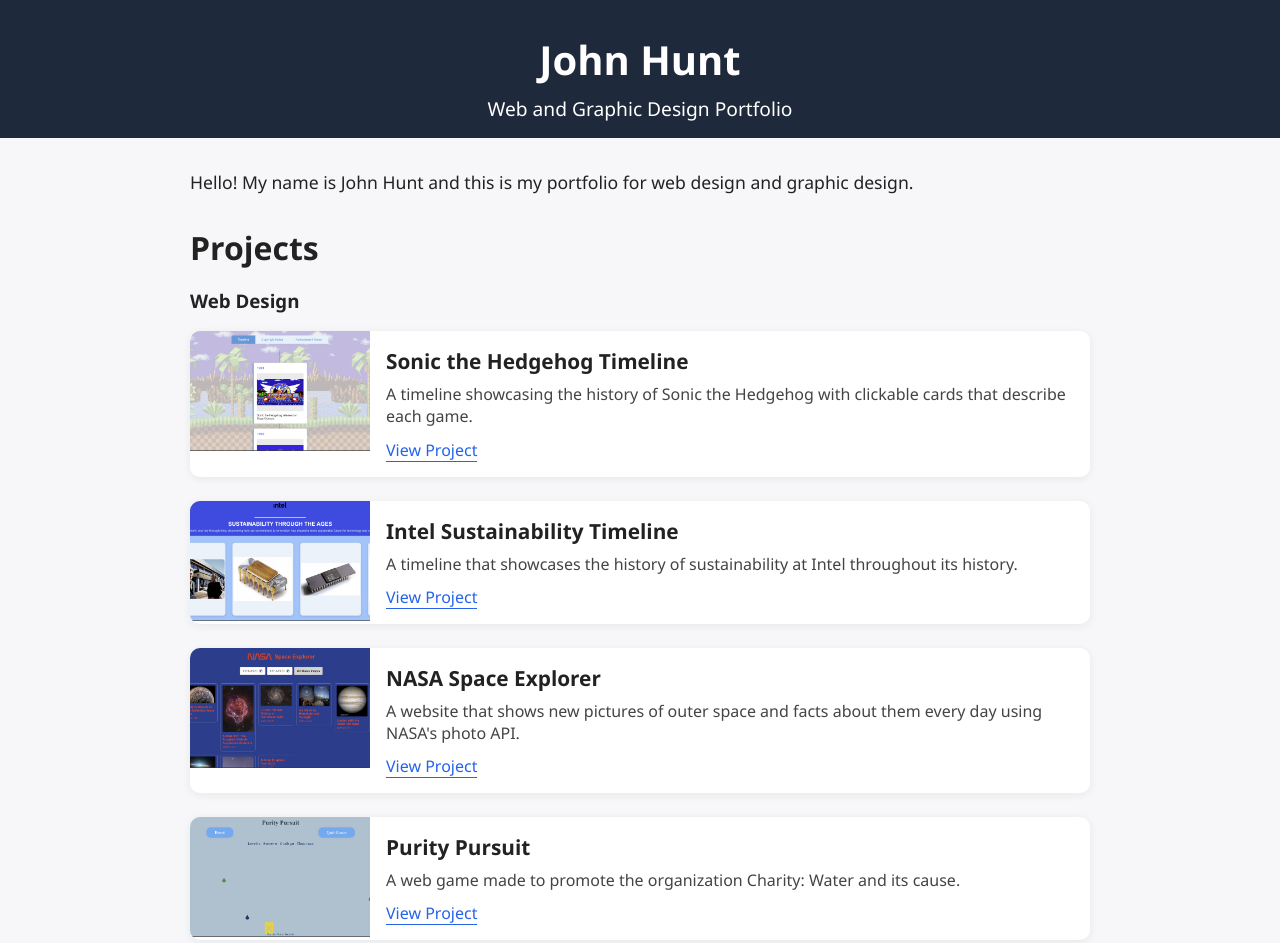
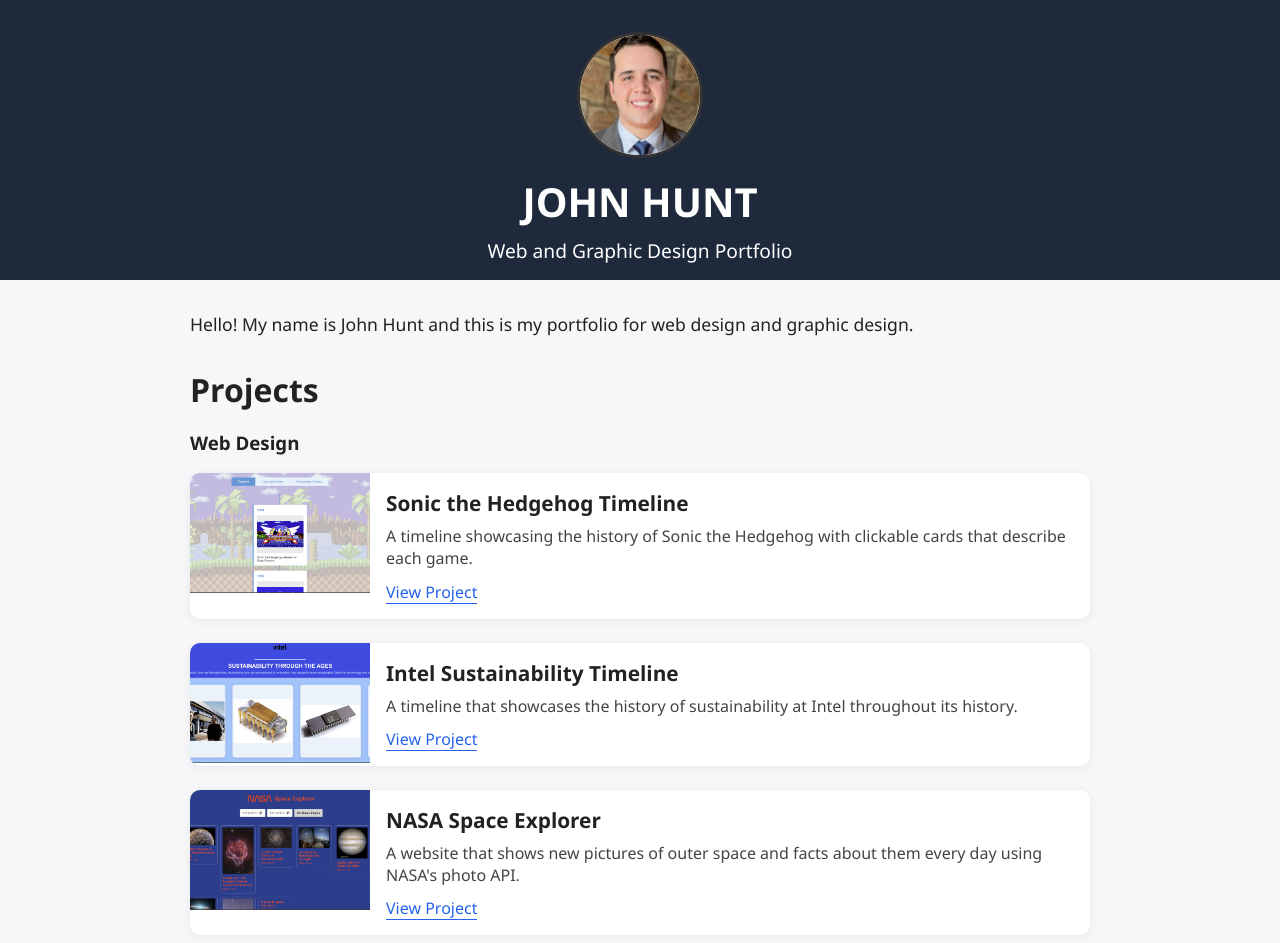
Before and after one commit to Daringdeveloper25/Web-Design-Portfolio, a plain HTML site: page index.html in a window 1280 px wide. Shown: the top 943 px of the page. Drawn offline with Linux system fonts and the light colour scheme.

Commit message:
Capitalized my name in portfolio, added photo, and added LinkedIn link

```diff
--- a/index.html
+++ b/index.html
@@ -8,7 +8,8 @@
 </head>
 <body>
     <header>
-        <h1>John Hunt</h1>
+        <img src="img/Resume photo 4.jpg" alt="Profile Photo" class="profile-photo">
+        <h1>JOHN HUNT</h1>
         <p>Web and Graphic Design Portfolio</p>
     </header>
     <main>
@@ -131,6 +132,7 @@
             <ul>
                 <li><strong>Phone Number:</strong> <a href="tel:17033509301">(703) 350-9301</a></li>
                 <li><strong>Email:</strong> <a href="mailto:jebhunt382@gmail.com">jebhunt382@gmail.com</a></li>
+                <li><strong>LinkedIn:</strong> <a href="https://www.linkedin.com/in/jeb-hunt-b164bb2a2/" target="_blank">Click here to view</a></li>
             </ul>
         </section>
     </main>
--- a/style.css
+++ b/style.css
@@ -1,3 +1,14 @@
+/* Profile photo placeholder styling */
+.profile-photo {
+    display: block;
+    margin: 0 auto 1rem auto;
+    width: 120px;
+    height: 120px;
+    object-fit: cover;
+    border-radius: 50%;
+    border: 3px solid #333;
+    background: #eee;
+}
 body {
     font-family: 'Segoe UI', Arial, sans-serif;
     margin: 0;
```
Also changed, not shown: img/Resume photo 4.jpg (added).
